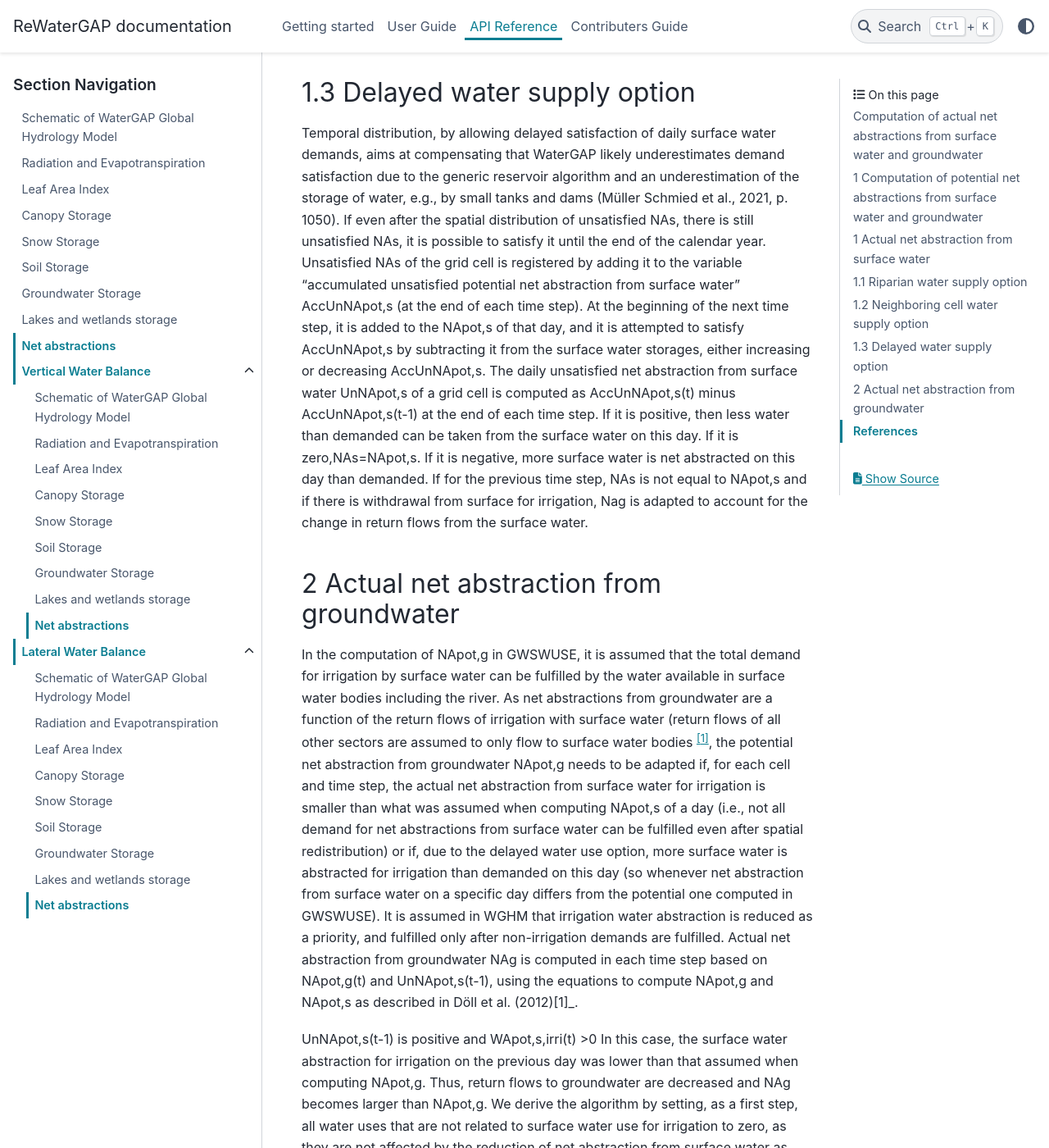
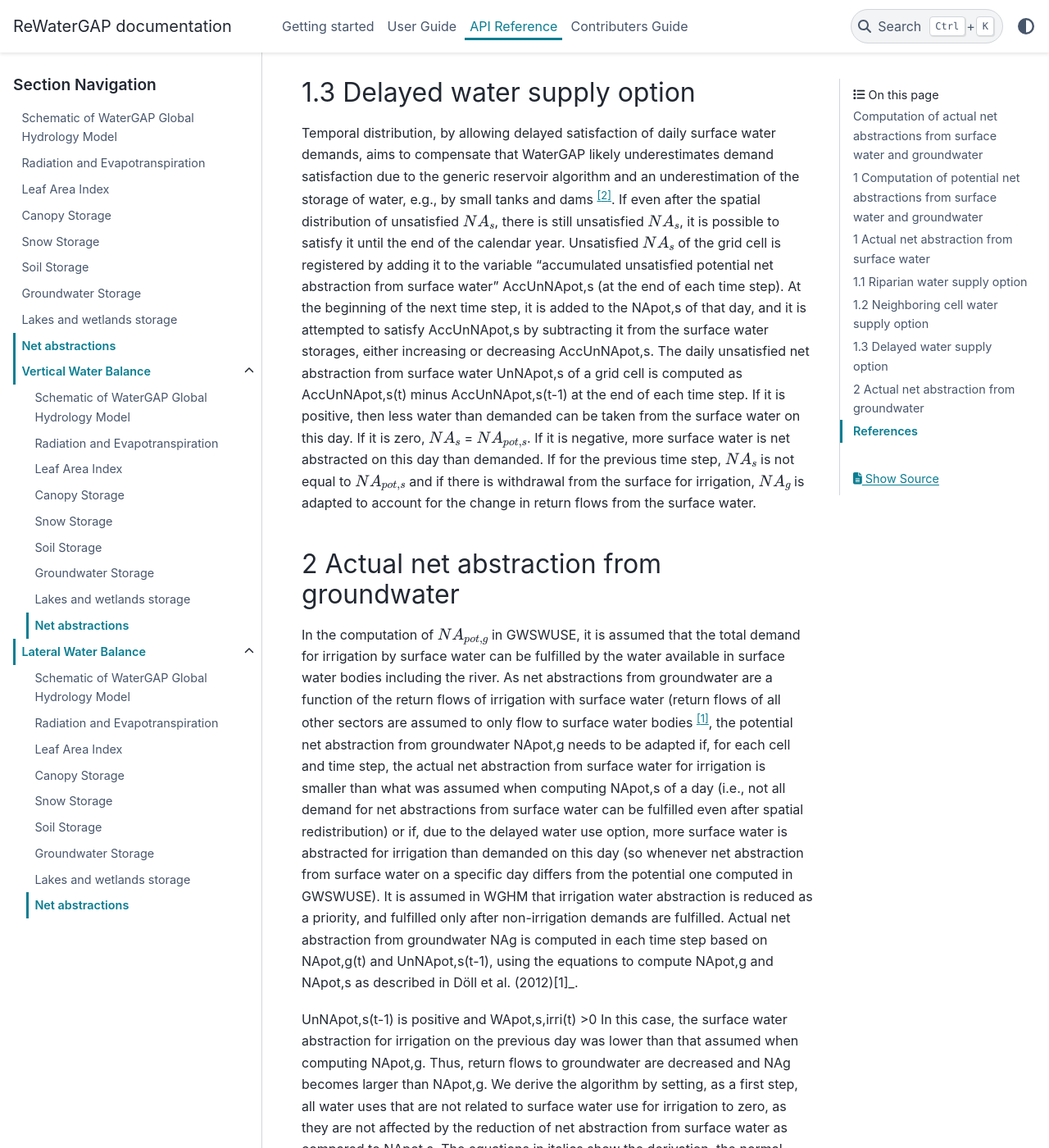
Before and after one commit to HydrologyFrankfurt/ReWaterGAP, a Sphinx documentation site: the page built from docs/api_docs/net_abstractions.rst, in a window 1280 px wide and 1400 px high, scrolled down 3849 px. Shown: the whole window at 82% size. Built offline with Sphinx 7.4.7 and the PyData theme 0.15.4, drawn with Linux system fonts in a browser that asks for light colours; some of the changed text lies outside the part shown.

Commit message:
Update net_abstractions.rst

```diff
--- a/docs/api_docs/net_abstractions.rst
+++ b/docs/api_docs/net_abstractions.rst
@@ -83,30 +83,33 @@ In this case, the sum of :math:`{NA}_{g}` and :math:`{NA}_{s}` in each grid cell
 
 1.3	Delayed water supply option
 -------------------------------
-Temporal distribution, by allowing delayed satisfaction of daily surface water demands, aims at compensating that WaterGAP likely underestimates demand satisfaction due to the generic reservoir algorithm and an underestimation of the storage of water, e.g., by small tanks and dams (Müller Schmied et al., 2021, p. 1050). If even after the spatial distribution of unsatisfied NAs, there is still unsatisfied NAs, it is possible to satisfy it until the end of the calendar year. Unsatisfied NAs of the grid cell is registered by adding it to the variable “accumulated unsatisfied potential net abstraction from surface water” AccUnNApot,s (at the end of each time step). At the beginning of the next time step, it  is added to the NApot,s of that day, and it is attempted to satisfy AccUnNApot,s by subtracting it from the surface water storages, either increasing or decreasing AccUnNApot,s.
-The daily unsatisfied net abstraction from surface water UnNApot,s of a grid cell is computed as AccUnNApot,s(t) minus AccUnNApot,s(t-1) at the end of each time step. If it is positive, then less water than demanded can be taken from the surface water on this day. If it is zero,NAs=NApot,s. If it is negative, more surface water is net abstracted on this day than demanded. If for the previous time step, NAs is not equal to NApot,s and if there is withdrawal from surface for irrigation, Nag  is adapted to account for the change in return flows from the surface water.
+Temporal distribution, by allowing delayed satisfaction of daily surface water demands, aims to compensate that WaterGAP likely underestimates demand satisfaction due to the generic reservoir algorithm and an underestimation of the storage of water, e.g., by small tanks and dams [2]_. If even after the spatial distribution of unsatisfied :math:`{NA}_{s}`, there is still unsatisfied :math:`{NA}_{s}`, it is possible to satisfy it until the end of the calendar year. Unsatisfied :math:`{NA}_{s}` of the grid cell is registered by adding it to the variable “accumulated unsatisfied potential net abstraction from surface water” AccUnNApot,s (at the end of each time step). At the beginning of the next time step, it  is added to the NApot,s of that day, and it is attempted to satisfy AccUnNApot,s by subtracting it from the surface water storages, either increasing or decreasing AccUnNApot,s.
+The daily unsatisfied net abstraction from surface water UnNApot,s of a grid cell is computed as AccUnNApot,s(t) minus AccUnNApot,s(t-1) at the end of each time step. If it is positive, then less water than demanded can be taken from the surface water on this day. If it is zero, :math:`{NA}_{s}` = :math:`{NA}_{pot,s}`. If it is negative, more surface water is net abstracted on this day than demanded. If for the previous time step, :math:`{NA}_{s}` is not equal to :math:`{NA}_{pot,s}` and if there is withdrawal from the surface for irrigation, :math:`{NA}_{g}`  is adapted to account for the change in return flows from the surface water.
 
 
 2 Actual net abstraction from groundwater
 -----------------------------------------
-In the computation of NApot,g in GWSWUSE, it is assumed that the total demand for irrigation by surface water can be fulfilled by the water available in surface water bodies including the river. As net abstractions from groundwater are a function of the return flows of irrigation with surface water (return flows of all other sectors are assumed to only flow to surface water bodies [1]_, the potential net abstraction from groundwater NApot,g needs to be adapted if, for each cell and time step, the actual net abstraction from surface water for irrigation is smaller than what was assumed when computing NApot,s of a day (i.e., not all demand for net abstractions from surface water can be fulfilled even after spatial redistribution) or if, due to the delayed water use option, more surface water is abstracted for irrigation than demanded on this day (so whenever net abstraction from surface water on a specific day differs from the potential one computed in GWSWUSE). It is assumed in WGHM that irrigation water abstraction is reduced as a priority, and fulfilled only after non-irrigation demands are fulfilled. Actual net abstraction from groundwater NAg is computed in each time step based on NApot,g(t) and UnNApot,s(t-1), using the equations to compute NApot,g and NApot,s as described in Döll et al. (2012)[1]_.
+In the computation of :math:`{NA}_{pot,g}` in GWSWUSE, it is assumed that the total demand for irrigation by surface water can be fulfilled by the water available in surface water bodies including the river. As net abstractions from groundwater are a function of the return flows of irrigation with surface water (return flows of all other sectors are assumed to only flow to surface water bodies [1]_, the potential net abstraction from groundwater NApot,g needs to be adapted if, for each cell and time step, the actual net abstraction from surface water for irrigation is smaller than what was assumed when computing NApot,s of a day (i.e., not all demand for net abstractions from surface water can be fulfilled even after spatial redistribution) or if, due to the delayed water use option, more surface water is abstracted for irrigation than demanded on this day (so whenever net abstraction from surface water on a specific day differs from the potential one computed in GWSWUSE). It is assumed in WGHM that irrigation water abstraction is reduced as a priority, and fulfilled only after non-irrigation demands are fulfilled. Actual net abstraction from groundwater NAg is computed in each time step based on NApot,g(t) and UnNApot,s(t-1), using the equations to compute NApot,g and NApot,s as described in Döll et al. (2012)[1]_.
 
 
 UnNApot,s(t-1) is positive and WApot,s,irri(t) >0
 In this case, the surface water abstraction for irrigation on the previous day was lower than that assumed when computing NApot,g. Thus, return flows to groundwater are decreased and NAg becomes larger than NApot,g. We derive the algorithm by setting, as a first step, all water uses that are not related to surface water use for irrigation to zero, as they are not affected by the reduction of net abstraction from surface water as compared to NApot,s. The equations in italics show the derivation, the normal letters what is included in the code. Then, Eq. (2) is simplified to
 .. math::
-{NA}_{pot,s} = WApot,s,irri- (1-frgi)(WApot,s,irri-CUpot,s,irri)
-{eff}= CUpot,s,irri/WApot,s,irri
-NApot,s = WApot,s,irri- (1-frgi)(WApot,s,irri-eff WApot,s,irri)
-NApot,s = WApot,s,irri- (1-frgi)(1-eff) WApot,s,irri
-NApot,s = WApot,s,irri [1-(1-frgi)(1-eff)]
-factor = [1-(1-frgi)(1-eff)]
-NApot,s = factor WApot,s,irri
-NAs = NApot,s - UnNApot,s
-factor WAs,irri = factor WApot,s,irri - UnNApot,s
-WAs,irri = (1/factor) (factor WApot,s,irri - UnNApot,s)
+   {NA}_{pot,s} = WApot,s,irri- (1-frgi)(WApot,s,irri-CUpot,s,irri)
+   {eff}= CUpot,s,irri/WApot,s,irri
+   NApot,s = WApot,s,irri- (1-frgi)(WApot,s,irri-eff WApot,s,irri)
+   NApot,s = WApot,s,irri- (1-frgi)(1-eff) WApot,s,irri
+   NApot,s = WApot,s,irri [1-(1-frgi)(1-eff)]
+   factor = [1-(1-frgi)(1-eff)]
+   NApot,s = factor WApot,s,irri
+   NAs = NApot,s - UnNApot,s
+   factor WAs,irri = factor WApot,s,irri - UnNApot,s
+   WAs,irri = (1/factor) (factor WApot,s,irri - UnNApot,s)
+
 Neglecting all water uses except surface water use for irrigation, Eq. 1 is simplified to
-NApot,g = -frgi (1-eff)WApot,s,irri
+
+.. math::
+   {NA}_{pot,g} = -{f}_{rgi}*({1}-{eff})*{WA}_{pot,s,irri}
 
 Then, the change in return flow to groundwater due to changing from WApot,s,irri to Ws,irr is computed as
 .. math::
```
